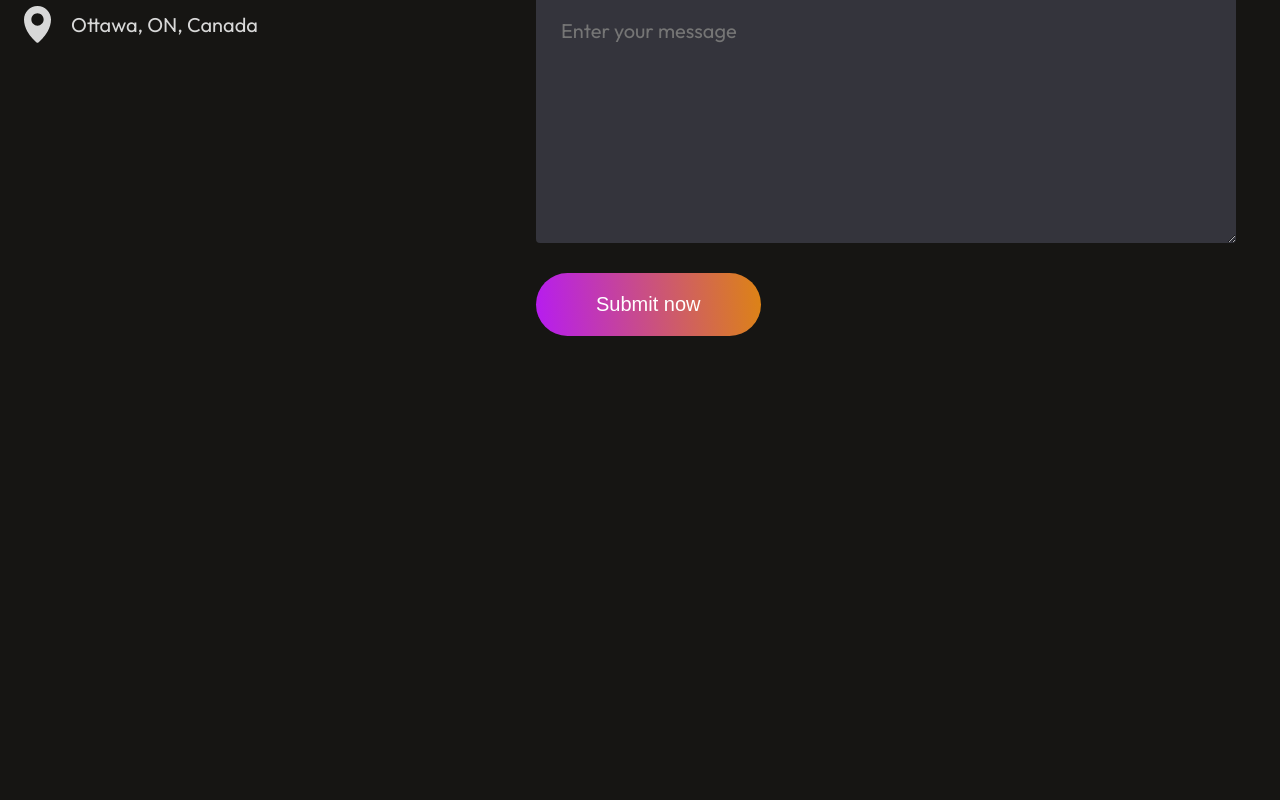
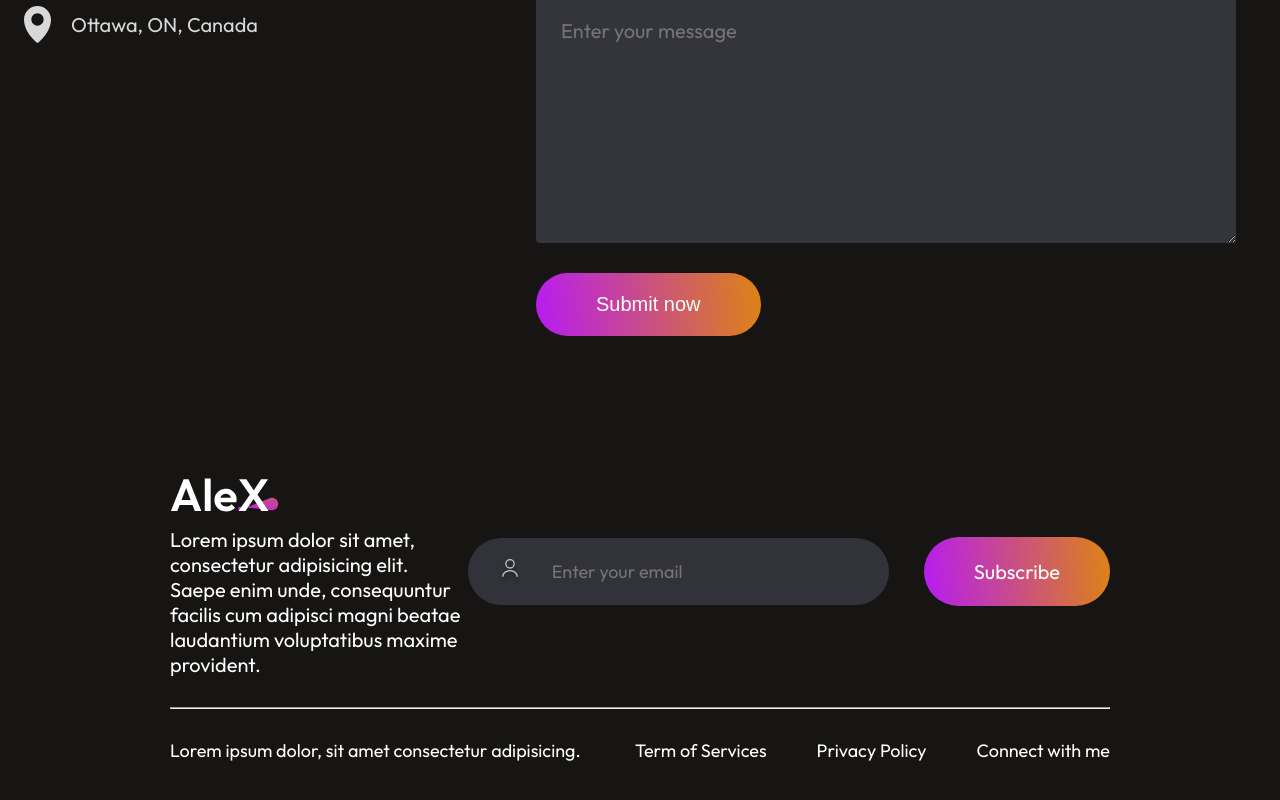
Before and after one commit to singhxmandeep/portfolio-react, a React (Vite) app: page / in a window 1280 px wide. Shown: the part 5297-6097 px from the top of the page. Before the commit the page ends 5683 px from the top, so only its background shows below. Built offline with nearby package versions, Linux system fonts and the light colour scheme.

Commit message:
add functionality

```diff
--- a/src/App.jsx
+++ b/src/App.jsx
@@ -5,6 +5,7 @@ import About from './Components/About/About'
 import Services from './Components/Services/Services'
 import MyWork from './Components/MyWork/MyWork'
 import Contact from './Components/Contact/Contact'
+import Footer from './Components/Footer/Footer'
 
 const App = () => {
   return (
@@ -15,6 +16,7 @@ const App = () => {
       <Services/>
       <MyWork/>
       <Contact/>
+      <Footer/>
     </div>
   )
 }
--- /dev/null
+++ b/src/Components/Footer/Footer.css
@@ -0,0 +1,74 @@
+.footer{
+    margin: 50px 170px;
+    display: flex;
+    flex-direction: column;
+    gap: 30px;
+
+}
+
+.footer-top{
+    display: flex;
+    justify-content: space-between;
+}
+
+.footer-top-left p{
+    font-size: 20px;
+    max-width: 400px;
+
+}
+
+.footer-top-right{
+    display: flex;
+    align-items: center;
+    gap: 35px;
+}
+
+.footer-email-input{
+    display: flex;
+    gap: 30px;
+    padding: 20px 30px;
+    border-radius: 50px;
+    background: #32323B;
+    padding-right: 80px;
+}
+
+.footer-email-input input{
+    outline: none;
+    border: none;
+    background: transparent;
+    color: #a0a0a0;
+    font-family: "Outfit";
+    font-size: 18px;
+}
+
+.footer-subscribe{
+    font-size: 20px;
+    padding: 22px 50px;
+    border-radius: 50px;
+    background: linear-gradient(264deg, #DF8908 -5.09%, #B415FF 106.28%);
+    cursor: pointer;
+    transition: 0.3s;
+}
+
+.footer-bottom{
+    display: flex;
+    justify-content: space-between;
+    font-size: 18px;
+
+}
+
+.footer-bottom-right{
+    display: flex;
+    gap: 50px;
+    margin-bottom: 50px;
+
+}
+
+.footer-email-input:hover{
+    border: 2px solid white;
+}
+
+.footer-subscribe:hover{
+    transform: scale(1.1);
+    transform: 0.3s;
+}
--- /dev/null
+++ b/src/Components/Footer/Footer.jsx
@@ -0,0 +1,41 @@
+import React from "react";
+import "./Footer.css";
+import footer_logo from "../../assets/footer_logo.svg";
+import user_icon from "../../assets/user_icon.svg";
+
+const Footer = () => {
+  return (
+    <div className="footer">
+      <div className="footer-top">
+        <div className="footer-top-left">
+          <img src={footer_logo} alt="" />
+          <p>
+            Lorem ipsum dolor sit amet, consectetur adipisicing elit. Saepe enim
+            unde, consequuntur facilis cum adipisci magni beatae laudantium
+            voluptatibus maxime provident.
+          </p>
+        </div>
+        <div className="footer-top-right">
+          <div className="footer-email-input">
+            <img src={user_icon} alt="" />
+            <input type="email" name="email" placeholder="Enter your email" />
+          </div>
+          <div className="footer-subscribe">Subscribe</div>
+        </div>
+      </div>
+        <hr />
+        <div className="footer-bottom">
+          <p className="footer-bottom-left">
+            Lorem ipsum dolor, sit amet consectetur adipisicing.
+          </p>
+          <div className="footer-bottom-right">
+            <p>Term of Services</p>
+            <p>Privacy Policy</p>
+            <p>Connect with me</p>
+          </div>
+        </div>
+    </div>
+  );
+};
+
+export default Footer;
```
